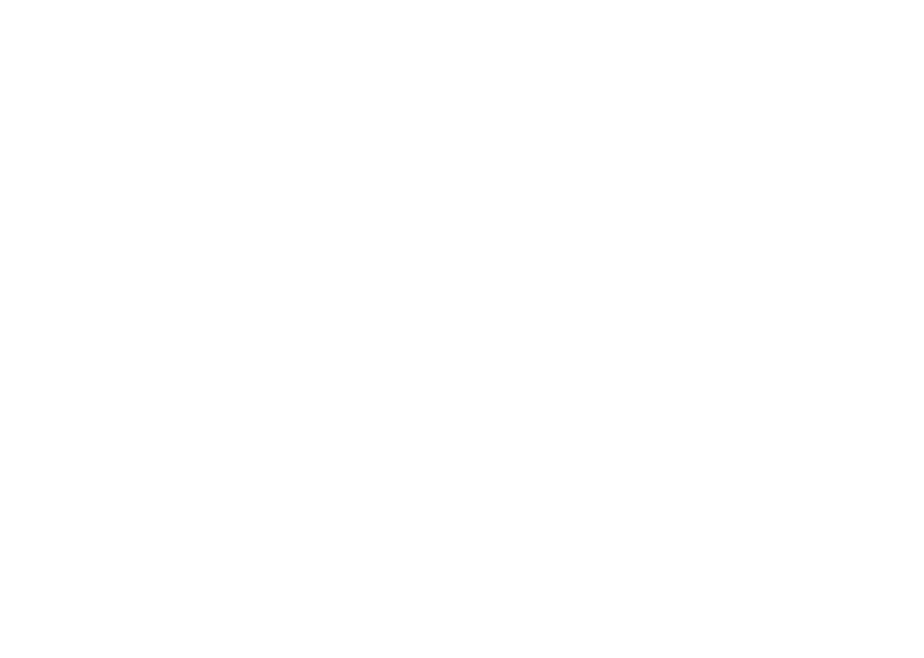
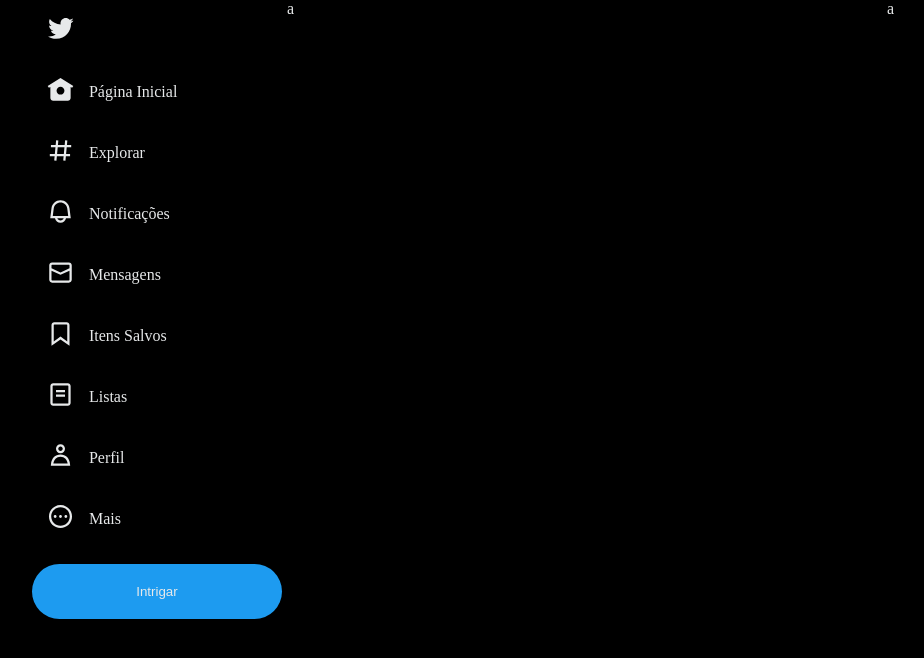
Before and after one commit to EmployingDGC/topicos-especiais-em-programacao-i, a Vue app in the folder vue-cli/intriga/: page / in a window 1280 px wide. Shown: the top 658 px of the page, without its empty margins (177-1101 px from the left). Built offline with nearby package versions, Linux system fonts and the light colour scheme.

Commit message:
estilo Menu

```diff
--- a/vue-cli/intriga/src/App.vue
+++ b/vue-cli/intriga/src/App.vue
@@ -1,14 +1,24 @@
 <template>
 	<div id="app">
-
+		<Menu />
+		<Main />
+		<Side />
 	</div>
 </template>
 
 
 <script>
+import Menu from "./components/Menu.vue"
+import Main from "./components/Main.vue"
+import Side from "./components/Side.vue"
+
 export default {
 	name: "App",
-	components: {},
+	components: {
+		Menu,
+		Main,
+		Side
+	},
 	data() {
 		return {}
 	},
@@ -18,5 +28,10 @@
 
 
 <style scoped>
-
+	#app {
+		display: flex;
+		justify-content: center;
+		background-color: black;
+		min-height: 100vh;
+	}
 </style>
--- /dev/null
+++ b/vue-cli/intriga/src/components/Main.vue
@@ -0,0 +1,25 @@
+<template>
+    <div class="main">
+        a
+    </div>
+</template>
+
+<script>
+export default {
+    name: "Main",
+    components: {
+
+    },
+    data() {
+        return {
+
+        }
+    }
+}
+</script>
+
+<style scoped>
+    .main {
+        width: 600px;
+    }
+</style>
--- /dev/null
+++ b/vue-cli/intriga/src/components/Menu.vue
@@ -0,0 +1,121 @@
+<template>
+    <div class="menu">
+        <ul>
+            <li><a href="#">
+                <div class="link">
+                    <span><svg viewBox="0 0 24 24" aria-hidden="true" class="r-13v1u17 r-4qtqp9 r-yyyyoo r-16y2uox r-8kz0gk r-dnmrzs r-bnwqim r-1plcrui r-lrvibr r-lrsllp"><g><path d="M23.643 4.937c-.835.37-1.732.62-2.675.733.962-.576 1.7-1.49 2.048-2.578-.9.534-1.897.922-2.958 1.13-.85-.904-2.06-1.47-3.4-1.47-2.572 0-4.658 2.086-4.658 4.66 0 .364.042.718.12 1.06-3.873-.195-7.304-2.05-9.602-4.868-.4.69-.63 1.49-.63 2.342 0 1.616.823 3.043 2.072 3.878-.764-.025-1.482-.234-2.11-.583v.06c0 2.257 1.605 4.14 3.737 4.568-.392.106-.803.162-1.227.162-.3 0-.593-.028-.877-.082.593 1.85 2.313 3.198 4.352 3.234-1.595 1.25-3.604 1.995-5.786 1.995-.376 0-.747-.022-1.112-.065 2.062 1.323 4.51 2.093 7.14 2.093 8.57 0 13.255-7.098 13.255-13.254 0-.2-.005-.402-.014-.602.91-.658 1.7-1.477 2.323-2.41z"></path></g></svg></span>
+                    <span></span>
+                </div>
+            </a></li>
+            <li><a href="#">
+                <div class="link">
+                    <span><svg viewBox="0 0 24 24" aria-hidden="true" class="r-1nao33i r-4qtqp9 r-yyyyoo r-lwhw9o r-dnmrzs r-bnwqim r-1plcrui r-lrvibr r-cnnz9e"><g><path d="M12 1.696L.622 8.807l1.06 1.696L3 9.679V19.5C3 20.881 4.119 22 5.5 22h13c1.381 0 2.5-1.119 2.5-2.5V9.679l1.318.824 1.06-1.696L12 1.696zM12 16.5c-1.933 0-3.5-1.567-3.5-3.5s1.567-3.5 3.5-3.5 3.5 1.567 3.5 3.5-1.567 3.5-3.5 3.5z"></path></g></svg></span>
+                    <span>Página Inicial</span>
+                </div>
+            </a></li>
+            <li><a href="#">
+                <div class="link">
+                    <span><svg viewBox="0 0 24 24" aria-hidden="true" class="r-1nao33i r-4qtqp9 r-yyyyoo r-lwhw9o r-dnmrzs r-bnwqim r-1plcrui r-lrvibr r-cnnz9e"><g><path d="M10.09 3.098L9.72 7h5.99l.39-4.089 1.99.187L17.72 7h3.78v2h-3.97l-.56 6h3.53v2h-3.72l-.38 4.089-1.99-.187.36-3.902H8.78l-.38 4.089-1.99-.187L6.77 17H2.5v-2h4.46l.56-6H3.5V7h4.21l.39-4.089 1.99.187zM14.96 15l.56-6H9.53l-.56 6h5.99z"></path></g></svg></span>
+                    <span>Explorar</span>
+                </div>
+            </a></li>
+            <li><a href="#">
+                <div class="link">
+                    <span><svg viewBox="0 0 24 24" aria-hidden="true" class="r-1nao33i r-4qtqp9 r-yyyyoo r-lwhw9o r-dnmrzs r-bnwqim r-1plcrui r-lrvibr r-cnnz9e"><g><path d="M19.993 9.042C19.48 5.017 16.054 2 11.996 2s-7.49 3.021-7.999 7.051L2.866 18H7.1c.463 2.282 2.481 4 4.9 4s4.437-1.718 4.9-4h4.236l-1.143-8.958zM12 20c-1.306 0-2.417-.835-2.829-2h5.658c-.412 1.165-1.523 2-2.829 2zm-6.866-4l.847-6.698C6.364 6.272 8.941 4 11.996 4s5.627 2.268 6.013 5.295L18.864 16H5.134z"></path></g></svg></span>
+                    <span>Notificações</span>
+                </div>
+            </a></li>
+            <li><a href="#">
+                <div class="link">
+                    <span><svg viewBox="0 0 24 24" aria-hidden="true" class="r-1nao33i r-4qtqp9 r-yyyyoo r-lwhw9o r-dnmrzs r-bnwqim r-1plcrui r-lrvibr r-cnnz9e"><g><path d="M1.998 5.5c0-1.381 1.119-2.5 2.5-2.5h15c1.381 0 2.5 1.119 2.5 2.5v13c0 1.381-1.119 2.5-2.5 2.5h-15c-1.381 0-2.5-1.119-2.5-2.5v-13zm2.5-.5c-.276 0-.5.224-.5.5v2.764l8 3.638 8-3.636V5.5c0-.276-.224-.5-.5-.5h-15zm15.5 5.463l-8 3.636-8-3.638V18.5c0 .276.224.5.5.5h15c.276 0 .5-.224.5-.5v-8.037z"></path></g></svg></span>
+                    <span>Mensagens</span>
+                </div>
+            </a></li>
+            <li><a href="#">
+                <div class="link">
+                    <span><svg viewBox="0 0 24 24" aria-hidden="true" class="r-1nao33i r-4qtqp9 r-yyyyoo r-lwhw9o r-dnmrzs r-bnwqim r-1plcrui r-lrvibr r-cnnz9e"><g><path d="M4 4.5C4 3.12 5.119 2 6.5 2h11C18.881 2 20 3.12 20 4.5v18.44l-8-5.71-8 5.71V4.5zM6.5 4c-.276 0-.5.22-.5.5v14.56l6-4.29 6 4.29V4.5c0-.28-.224-.5-.5-.5h-11z"></path></g></svg></span>
+                    <span>Itens Salvos</span>
+                </div>
+            </a></li>
+            <li><a href="#">
+                <div class="link">
+                    <span><svg viewBox="0 0 24 24" aria-hidden="true" class="r-1nao33i r-4qtqp9 r-yyyyoo r-lwhw9o r-dnmrzs r-bnwqim r-1plcrui r-lrvibr r-cnnz9e"><g><path d="M3 4.5C3 3.12 4.12 2 5.5 2h13C19.88 2 21 3.12 21 4.5v15c0 1.38-1.12 2.5-2.5 2.5h-13C4.12 22 3 20.88 3 19.5v-15zM5.5 4c-.28 0-.5.22-.5.5v15c0 .28.22.5.5.5h13c.28 0 .5-.22.5-.5v-15c0-.28-.22-.5-.5-.5h-13zM16 10H8V8h8v2zm-8 2h8v2H8v-2z"></path></g></svg></span>
+                    <span>Listas</span>
+                </div>
+            </a></li>
+            <li><a href="#">
+                <div class="link">
+                    <span><svg viewBox="0 0 24 24" aria-hidden="true" class="r-1nao33i r-4qtqp9 r-yyyyoo r-lwhw9o r-dnmrzs r-bnwqim r-1plcrui r-lrvibr r-cnnz9e"><g><path d="M5.651 19h12.698c-.337-1.8-1.023-3.21-1.945-4.19C15.318 13.65 13.838 13 12 13s-3.317.65-4.404 1.81c-.922.98-1.608 2.39-1.945 4.19zm.486-5.56C7.627 11.85 9.648 11 12 11s4.373.85 5.863 2.44c1.477 1.58 2.366 3.8 2.632 6.46l.11 1.1H3.395l.11-1.1c.266-2.66 1.155-4.88 2.632-6.46zM12 4c-1.105 0-2 .9-2 2s.895 2 2 2 2-.9 2-2-.895-2-2-2zM8 6c0-2.21 1.791-4 4-4s4 1.79 4 4-1.791 4-4 4-4-1.79-4-4z"></path></g></svg></span>
+                    <span>Perfil</span>
+                </div>
+            </a></li>
+            <li><a href="#">
+                <div class="link">
+                    <span><svg viewBox="0 0 24 24" aria-hidden="true" class="r-1nao33i r-4qtqp9 r-yyyyoo r-lwhw9o r-dnmrzs r-bnwqim r-1plcrui r-lrvibr r-cnnz9e"><g><path d="M3.75 12c0-4.56 3.69-8.25 8.25-8.25s8.25 3.69 8.25 8.25-3.69 8.25-8.25 8.25S3.75 16.56 3.75 12zM12 1.75C6.34 1.75 1.75 6.34 1.75 12S6.34 22.25 12 22.25 22.25 17.66 22.25 12 17.66 1.75 12 1.75zm-4.75 11.5c.69 0 1.25-.56 1.25-1.25s-.56-1.25-1.25-1.25S6 11.31 6 12s.56 1.25 1.25 1.25zm9.5 0c.69 0 1.25-.56 1.25-1.25s-.56-1.25-1.25-1.25-1.25.56-1.25 1.25.56 1.25 1.25 1.25zM13.25 12c0 .69-.56 1.25-1.25 1.25s-1.25-.56-1.25-1.25.56-1.25 1.25-1.25 1.25.56 1.25 1.25z"></path></g></svg></span>
+                    <span>Mais</span>
+                </div>
+            </a></li>
+        </ul>
+        <button>Intrigar</button>
+    </div>
+</template>
+
+<script>
+export default {
+    name: "Menu",
+    components: {},
+    data() {
+        return {
+
+        }
+    }
+}
+</script>
+
+<style scoped>
+    .menu {
+        max-width: 350px;
+        min-width: 250px;
+        margin-right: 5px;
+    }
+
+    .link {
+        padding: 15px;
+        width: fit-content;
+        border-radius: 30px;
+    }
+
+    a {
+        width: 100%;
+    }
+
+    a > div {
+        display: flex;
+        align-items: center;
+    }
+
+    a:hover > div {
+        background-color: var(--color-background-button-hover-white);
+    }
+
+    svg {
+        width: 27px;
+        height: 27px;
+        margin-right: 15px;
+    }
+
+    button {
+        display: flex;
+        align-items: center;
+        justify-content: center;
+        width: 100%;
+        outline: none;
+        border: none;
+        border-radius: 40px;
+        padding: 20px;
+        background-color: var(--color-background-button-blue);
+        color: var(--color-text-white);
+        font-weight: 400;
+        margin-top: 15px;
+    }
+</style>
--- /dev/null
+++ b/vue-cli/intriga/src/components/Side.vue
@@ -0,0 +1,25 @@
+<template>
+    <div class="side">
+        a
+    </div>
+</template>
+
+<script>
+export default {
+    name: "Side",
+    components: {
+
+    },
+    data() {
+        return {
+
+        }
+    }
+}
+</script>
+
+<style scoped>
+    .side {
+        max-width: 350px;
+    }
+</style>
--- a/vue-cli/intriga/src/style.css
+++ b/vue-cli/intriga/src/style.css
@@ -1,5 +1,27 @@
+:root {
+    --color-text-blue: #1d9bf0;
+    --color-text-white: #e7e9ea;
+    --color-background-side: #16181c;
+    --color-background-button-blue: #1d9bf0;
+    --color-background-button-white: #eff3f4;
+    --color-background-button-hover-white: #e7e9ea1a;
+}
+
 * {
     box-sizing: border-box;
     margin: 0;
 	padding: 0;
+    color: var(--color-text-white);
 }
+
+a {
+    text-decoration: none;
+}
+
+svg {
+    fill: var(--color-text-white);
+}
+
+li {
+    list-style-type: none;
+}
```
